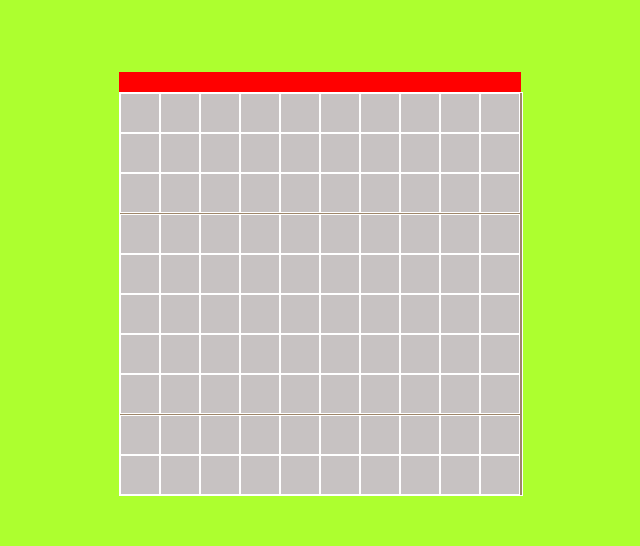
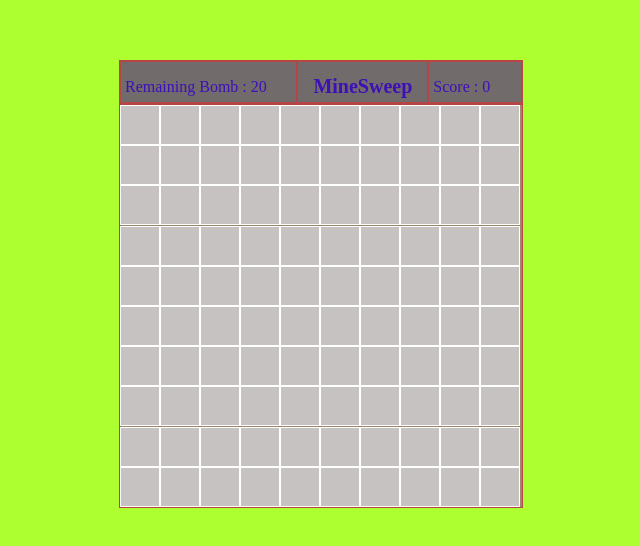
Before and after one commit to cephasDevelop/mineSweep, a plain HTML site: page index.html in a window 1280 px wide. Shown: the part 124-670 px from the top of the page, without its empty margins (319-959 px from the left). Drawn offline with Linux system fonts and the light colour scheme.

Commit message:
final-01

```diff
--- a/app.js
+++ b/app.js
@@ -1,4 +1,7 @@
 document.addEventListener('DOMContentLoaded', () => {
+    const bombsRemain = document.querySelector('.bombs-remain>p');
+    const scoring = document.querySelector('.scoring>p');
+
     const grid = document.querySelector(".grid");
     const row = 10;
     const bombNumber = 20;
@@ -139,10 +142,16 @@ document.addEventListener('DOMContentLoaded', () => {
                 square.classList.add('flagged');
                 square.innerHTML = '🚩';
                 flags++;
+                bombsRemain.innerHTML = `Remaining Bomb : ${20 - flags}`;
+                scoring.innerHTML = `Score : ${flags * 10}`;
+                isWinner();
             } else {
                 square.classList.remove('flagged');
                 square.innerHTML = '';
                 flags--;
+                bombsRemain.innerHTML = `Remaining Bomb : ${20 - flags}`;
+                scoring.innerHTML = `Score : ${flags * 10}`;
+
             }
         }
     }
@@ -168,4 +177,21 @@ document.addEventListener('DOMContentLoaded', () => {
         return ans;
     }
 
+    // CHECK FOR WIN
+    function isWinner() {
+        let compare = 0;
+        for (let i = 0; i < squares.length; i++){
+            if (
+                squares[i].classList.contains('flagged') &&
+                squares[i].classList.contains('bomb')
+            ) {
+                compare++;
+            }
+        }
+        if (compare === bombNumber) {
+            isGameOver = true;
+            bombsRemain.innerHTML = `YOU WIN`;
+        }
+    }
+
 });
--- a/index.css
+++ b/index.css
@@ -12,13 +12,44 @@ body {
     display: flex;
     flex-wrap: wrap;
     background-color: rgb(158, 134, 106);
-    border: solid 1px white;
+    border: solid 1px rgb(182, 69, 69);;
 }
 .score{
     width: 402px;
-    height:20px;
-    background-color: red;
+    height:42px;
+    border: solid  1px rgb(182, 69, 69);
+    background-color: rgb(114, 107, 107);
+    display:flex;
+    flex-direction: row;
 }
+
+.bombs-remain{
+    font-family: "sans-serif";
+    color: rgb(61, 16, 184);
+    width: 180px;
+    border: solid 1px rgb(182, 69, 69);;
+    padding:0 4px 0 4px ;
+}
+
+.title{
+    font-family: "sans-serif";
+    color: rgb(61, 16, 184);
+    width: 130px;
+    font-size: 10px;
+    border: solid 1px rgb(182, 69, 69);;
+    padding: 0 4px 0 4px;
+    display:flex;
+    justify-content: center;
+}
+
+.scoring{
+    font-family: "sans-serif";
+    color: rgb(61, 16, 184);
+    width: 90px;
+    border: solid 1px rgb(182, 69, 69);;
+    padding: 0 4px 0 4px;
+}
+
 .grid div{
     height:38px;
     width: 38px;
--- a/index.html
+++ b/index.html
@@ -12,7 +12,9 @@
 
     <div class="container">
         <div class="score">
-
+            <div class="bombs-remain"><p>Remaining Bomb : 20</p></div>
+            <div class="title"><h1>MineSweep</h1></div>
+            <div class="scoring"><p>Score : 0</p></div>
         </div>
         <div class="grid"></div>
     </div>
```
